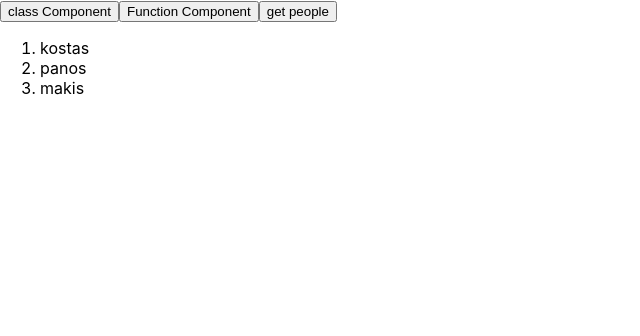
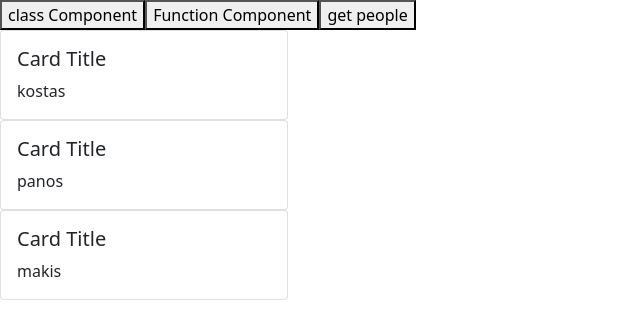
Before and after one commit to nikoskarapas86/classFunctionalComponentLifeCycle, a React (Create React App) app: page /people in a window 1280 px wide. Shown: the top 336 px of the page, without its empty margins (0-640 px from the left). Built offline with nearby package versions, Linux system fonts and the light colour scheme.

Commit message:
router added

```diff
--- a/package.json
+++ b/package.json
@@ -6,7 +6,9 @@
     "@testing-library/jest-dom": "^5.11.4",
     "@testing-library/react": "^11.1.0",
     "@testing-library/user-event": "^12.1.10",
+    "bootstrap": "^5.1.3",
     "react": "^17.0.2",
+    "react-bootstrap": "^2.0.3",
     "react-dom": "^17.0.2",
     "react-router-dom": "^6.0.2",
     "react-scripts": "4.0.3",
--- a/src/App.js
+++ b/src/App.js
@@ -4,7 +4,7 @@ import Clock_cl from "./clock-cl";
 import Clock_fn from "./clock-fn";
 import Navigation from "./nav";
 import PeopleList from "./PeopleList";
-
+import 'bootstrap/dist/css/bootstrap.min.css';
 function App() {
   return (
     <div>
--- /dev/null
+++ b/src/Card.js
@@ -0,0 +1,12 @@
+import Card from "react-bootstrap/Card";
+
+export default function CardItem(props) {
+  return (
+    <Card style={{ width: "18rem" }}>
+      <Card.Body>
+        <Card.Title>Card Title</Card.Title>
+        <Card.Text>{props.name}</Card.Text>
+      </Card.Body>
+    </Card>
+  );
+}
--- a/src/PeopleList.js
+++ b/src/PeopleList.js
@@ -1,12 +1,14 @@
+import CardItem from "./Card"
+
 
 
 export default function PeopleList(){
-let peopleList =[{name:'kostas'},{name:'panos'},{name:"makis"}]
+let peopleList =[{id:'1',name:'kostas'},{id:'2',name:'panos'},{id:'3',name:"makis"}]
     return(
-<ol>
+<div>
     {
-        peopleList.map((person,index )=> <li key={index}>{person.name}</li> )
+        peopleList.map((person,index )=> <CardItem key={person.id} name={person.name}/> )
     }
-</ol>
+</div>
     )
 }
```
Also changed, not shown: 2 other files (tests, documents, lock files or other folders).
